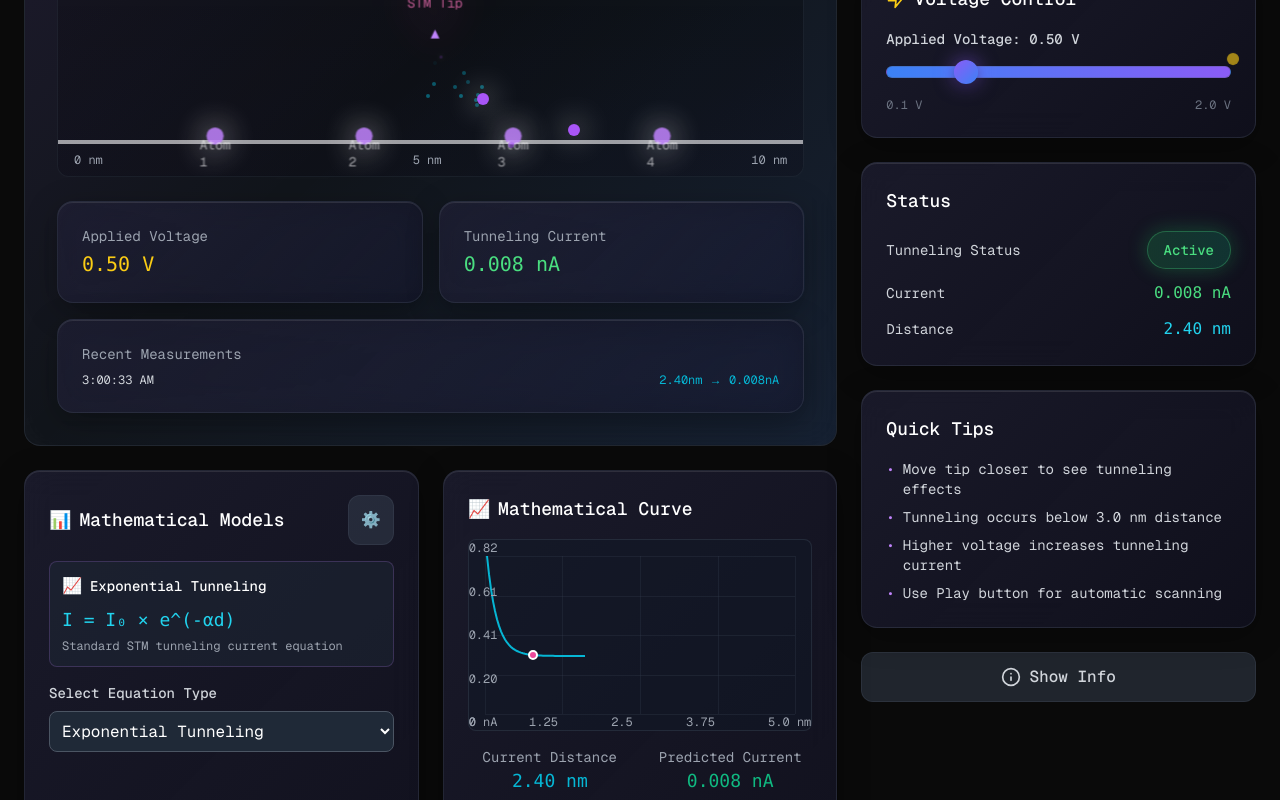
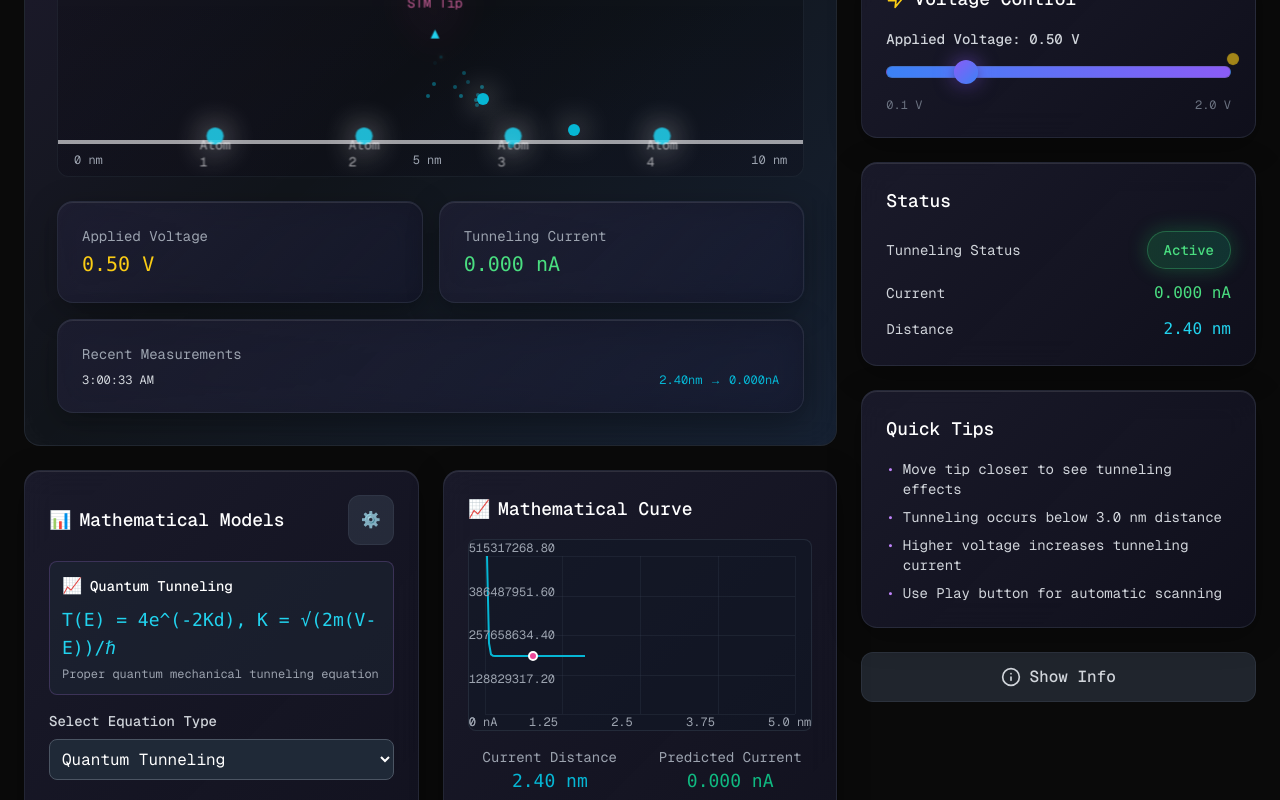
Before and after one commit to tysongreenan/STM_Tunneling_Animation, a Next.js app: page / in a window 1280 px wide. Shown: the part 480-1280 px from the top of the page. Built offline with nearby package versions, Linux system fonts and the light colour scheme.

Commit message:
Set Quantum Tunneling as default equation for accurate physics

```diff
--- a/app/page.tsx
+++ b/app/page.tsx
@@ -16,7 +16,7 @@ export default function Home() {
   const [showControls, setShowControls] = useState(true)
   const [tunnelingActive, setTunnelingActive] = useState(false)
   const [current, setCurrent] = useState(0.0)
-  const [equation, setEquation] = useState('exponential')
+  const [equation, setEquation] = useState('quantum')
   const [equationParams, setEquationParams] = useState({
     I0: 1.0,
     alpha: 2.0,
--- a/components/EquationEditor.tsx
+++ b/components/EquationEditor.tsx
@@ -11,7 +11,7 @@ interface EquationEditorProps {
 
 export default function EquationEditor({ onEquationChange, currentParams, currentEquation }: EquationEditorProps) {
   const [isOpen, setIsOpen] = useState(false)
-  const [selectedEquation, setSelectedEquation] = useState(currentEquation)
+  const [selectedEquation, setSelectedEquation] = useState(currentEquation || 'quantum')
   const [customParams, setCustomParams] = useState(currentParams)
 
   // Sync selectedEquation with currentEquation prop
```
